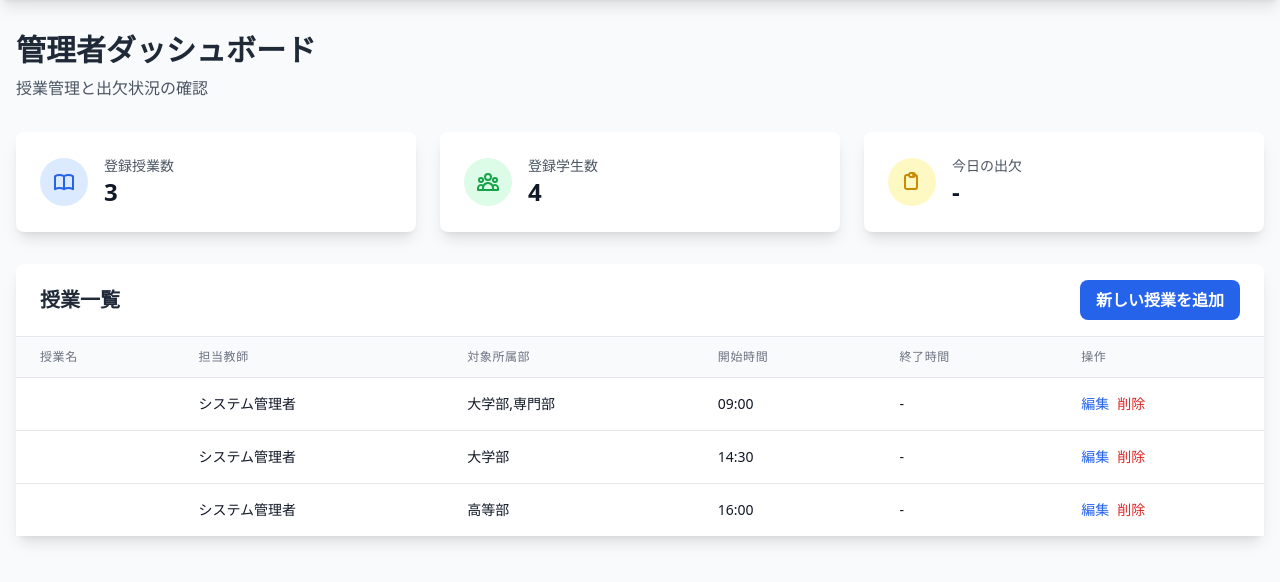
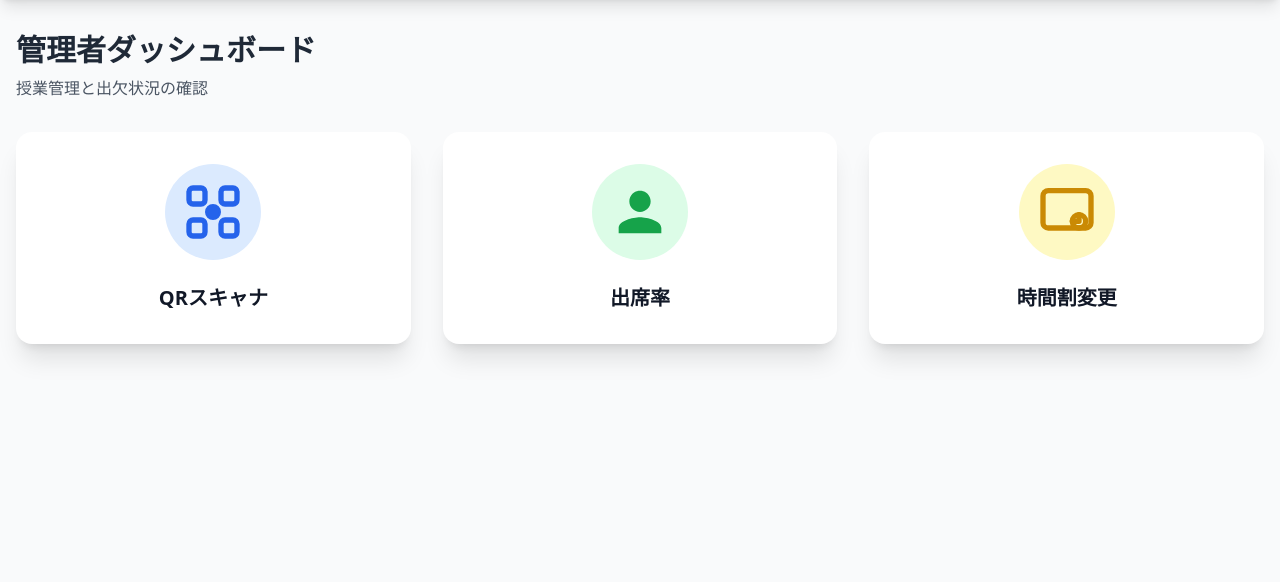
Before and after one commit to Proged2021/Time-card-app-V2, a Flask app: page /admin/dashboard in a window 1280 px wide. Shown: the part 64-646 px from the top of the page. Run offline with Flask 3, Linux system fonts and the light colour scheme; a user stored in the database is signed in; data comes from the database, SQL or seed files in the repository; some libraries are stand-ins or nearby versions.

Commit message:
2025/10/28/12:57 管理者ダッシュボードの変更

```diff
--- a/app/templates/admin_dashboard.html
+++ b/app/templates/admin_dashboard.html
@@ -48,114 +48,41 @@
         </div>
 
         <!-- 統計カード -->
-        <div class="grid grid-cols-1 md:grid-cols-3 gap-6 mb-8">
-            <div class="bg-white rounded-lg shadow-lg p-6">
-                <div class="flex items-center">
-                    <div class="p-3 rounded-full bg-blue-100 text-blue-600">
-                        <svg class="w-6 h-6" fill="none" stroke="currentColor" viewBox="0 0 24 24">
-                            <path stroke-linecap="round" stroke-linejoin="round" stroke-width="2" d="M12 6.253v13m0-13C10.832 5.477 9.246 5 7.5 5S4.168 5.477 3 6.253v13C4.168 18.477 5.754 18 7.5 18s3.332.477 4.5 1.253m0-13C13.168 5.477 14.754 5 16.5 5c1.746 0 3.332.477 4.5 1.253v13C19.832 18.477 18.246 18 16.5 18c-1.746 0-3.332.477-4.5 1.253"></path>
-                        </svg>
-                    </div>
-                    <div class="ml-4">
-                        <p class="text-sm font-medium text-gray-600">登録授業数</p>
-                        <p class="text-2xl font-semibold text-gray-900">{{ courses|length }}</p>
-                    </div>
+        <div class="grid grid-cols-1 md:grid-cols-3 gap-8 mb-12">
+            <!-- QRスキャナ -->
+            <div class="bg-white rounded-2xl shadow-xl p-8 flex flex-col items-center min-h-[180px]">
+                <div class="flex items-center justify-center w-24 h-24 rounded-full bg-blue-100 text-blue-600 mb-4">
+                    <!-- QRコードスキャナのアイコン -->
+                    <svg class="w-16 h-16" fill="none" stroke="currentColor" viewBox="0 0 24 24">
+                        <rect x="3" y="3" width="6" height="6" rx="1.5" stroke="currentColor" stroke-width="2"/>
+                        <rect x="15" y="3" width="6" height="6" rx="1.5" stroke="currentColor" stroke-width="2"/>
+                        <rect x="3" y="15" width="6" height="6" rx="1.5" stroke="currentColor" stroke-width="2"/>
+                        <rect x="15" y="15" width="6" height="6" rx="1.5" stroke="currentColor" stroke-width="2"/>
+                        <circle cx="12" cy="12" r="2.5" fill="currentColor"/>
+                    </svg>
                 </div>
+                <p class="text-xl font-bold text-gray-900 mt-2">QRスキャナ</p>
             </div>
-
-            <div class="bg-white rounded-lg shadow-lg p-6">
-                <div class="flex items-center">
-                    <div class="p-3 rounded-full bg-green-100 text-green-600">
-                        <svg class="w-6 h-6" fill="none" stroke="currentColor" viewBox="0 0 24 24">
-                            <path stroke-linecap="round" stroke-linejoin="round" stroke-width="2" d="M17 20h5v-2a3 3 0 00-5.356-1.857M17 20H7m10 0v-2c0-.656-.126-1.283-.356-1.857M7 20H2v-2a3 3 0 015.356-1.857M7 20v-2c0-.656.126-1.283.356-1.857m0 0a5.002 5.002 0 019.288 0M15 7a3 3 0 11-6 0 3 3 0 016 0zm6 3a2 2 0 11-4 0 2 2 0 014 0zM7 10a2 2 0 11-4 0 2 2 0 014 0z"></path>
-                        </svg>
-                    </div>
-                    <div class="ml-4">
-                        <p class="text-sm font-medium text-gray-600">登録学生数</p>
-                        <p class="text-2xl font-semibold text-gray-900">4</p>
-                    </div>
+            <!-- 出席率 -->
+            <div class="bg-white rounded-2xl shadow-xl p-8 flex flex-col items-center min-h-[180px]">
+                <div class="flex items-center justify-center w-24 h-24 rounded-full bg-green-100 text-green-600 mb-4">
+                    <!-- 出席率のアイコン（ユーザーグループ） -->
+                    <svg class="w-16 h-16" fill="currentColor" viewBox="0 0 24 24">
+                        <path d="M12 12c2.21 0 4-1.79 4-4s-1.79-4-4-4-4 1.79-4 4 1.79 4 4 4zm0 2c-2.67 0-8 1.34-8 4v2h16v-2c0-2.66-5.33-4-8-4z"/>
+                    </svg>
                 </div>
+                <p class="text-xl font-bold text-gray-900 mt-2">出席率</p>
             </div>
-
-            <div class="bg-white rounded-lg shadow-lg p-6">
-                <div class="flex items-center">
-                    <div class="p-3 rounded-full bg-yellow-100 text-yellow-600">
-                        <svg class="w-6 h-6" fill="none" stroke="currentColor" viewBox="0 0 24 24">
-                            <path stroke-linecap="round" stroke-linejoin="round" stroke-width="2" d="M9 5H7a2 2 0 00-2 2v10a2 2 0 002 2h8a2 2 0 002-2V7a2 2 0 00-2-2h-2M9 5a2 2 0 002 2h2a2 2 0 002-2M9 5a2 2 0 012-2h2a2 2 0 012 2"></path>
-                        </svg>
-                    </div>
-                    <div class="ml-4">
-                        <p class="text-sm font-medium text-gray-600">今日の出欠</p>
-                        <p class="text-2xl font-semibold text-gray-900">-</p>
-                    </div>
+            <!-- 時間割変更 -->
+            <div class="bg-white rounded-2xl shadow-xl p-8 flex flex-col items-center min-h-[180px]">
+                <div class="flex items-center justify-center w-24 h-24 rounded-full bg-yellow-100 text-yellow-600 mb-4">
+                    <!-- 時間割変更のアイコン（カレンダー＋時計） -->
+                    <svg class="w-16 h-16" fill="none" stroke="currentColor" viewBox="0 0 24 24">
+                        <rect x="3" y="4" width="18" height="14" rx="2" stroke="currentColor" stroke-width="2"/>
+                        <circle cx="16.5" cy="15.5" r="2.5" stroke="currentColor" stroke-width="2"/>
+                        <path d="M16.5 15.5V13M16.5 15.5H14" stroke="currentColor" stroke-width="2" stroke-linecap="round"/>
+                    </svg>
                 </div>
+                <p class="text-xl font-bold text-gray-900 mt-2">時間割変更</p>
             </div>
         </div>
-
-        <!-- 授業一覧 -->
-        <div class="bg-white rounded-lg shadow-lg">
-            <div class="px-6 py-4 border-b border-gray-200">
-                <div class="flex justify-between items-center">
-                    <h2 class="text-xl font-semibold text-gray-800">授業一覧</h2>
-                    <a href="{{ url_for('main.add_course') }}"
-                       class="bg-blue-600 hover:bg-blue-700 text-white font-bold py-2 px-4 rounded-lg transition duration-200">
-                        新しい授業を追加
-                    </a>
-                </div>
-            </div>
-
-            <div class="overflow-x-auto">
-                {% if courses %}
-                    <table class="min-w-full divide-y divide-gray-200">
-                        <thead class="bg-gray-50">
-                            <tr>
-                                <th class="px-6 py-3 text-left text-xs font-medium text-gray-500 uppercase tracking-wider">授業名</th>
-                                <th class="px-6 py-3 text-left text-xs font-medium text-gray-500 uppercase tracking-wider">担当教師</th>
-                                <th class="px-6 py-3 text-left text-xs font-medium text-gray-500 uppercase tracking-wider">対象所属部</th>
-                                <th class="px-6 py-3 text-left text-xs font-medium text-gray-500 uppercase tracking-wider">開始時間</th>
-                                <th class="px-6 py-3 text-left text-xs font-medium text-gray-500 uppercase tracking-wider">終了時間</th>
-                                <th class="px-6 py-3 text-left text-xs font-medium text-gray-500 uppercase tracking-wider">操作</th>
-                            </tr>
-                        </thead>
-                        <tbody class="bg-white divide-y divide-gray-200">
-                            {% for course in courses %}
-                            <tr>
-                                <td class="px-6 py-4 whitespace-nowrap text-sm font-medium text-gray-900">
-                                    {{ course.name }}
-                                </td>
-                                <td class="px-6 py-4 whitespace-nowrap text-sm text-gray-900">
-                                    {{ course.teacher.name if course.teacher else '未設定' }}
-                                </td>
-                                <td class="px-6 py-4 whitespace-nowrap text-sm text-gray-900">
-                                    {{ course.target_departments if course.target_departments else '全員' }}
-                                </td>
-                                <td class="px-6 py-4 whitespace-nowrap text-sm text-gray-900">
-                                    {{ course.start_time.strftime('%H:%M') if course.start_time else '-' }}
-                                </td>
-                                <td class="px-6 py-4 whitespace-nowrap text-sm text-gray-900">
-                                    {{ course.end_time.strftime('%H:%M') if course.end_time else '-' }}
-                                </td>
-                                <td class="px-6 py-4 whitespace-nowrap text-sm font-medium">
-                                    <div class="flex space-x-2">
-                                        <button class="text-blue-600 hover:text-blue-900">編集</button>
-                                        <button class="text-red-600 hover:text-red-900">削除</button>
-                                    </div>
-                                </td>
-                            </tr>
-                            {% endfor %}
-                        </tbody>
-                    </table>
-                {% else %}
-                    <div class="text-center py-8">
-                        <p class="text-gray-500">まだ授業が登録されていません。</p>
-                        <a href="{{ url_for('main.add_course') }}"
-                           class="mt-4 inline-block bg-blue-600 hover:bg-blue-700 text-white font-bold py-2 px-4 rounded-lg transition duration-200">
-                            最初の授業を追加
-                        </a>
-                    </div>
-                {% endif %}
-            </div>
-        </div>
-    </div>
-</body>
-</html>
```
Also changed, not shown: app/static/images/スクリーンショット 2025-10-27 22.17.11.png (added).
